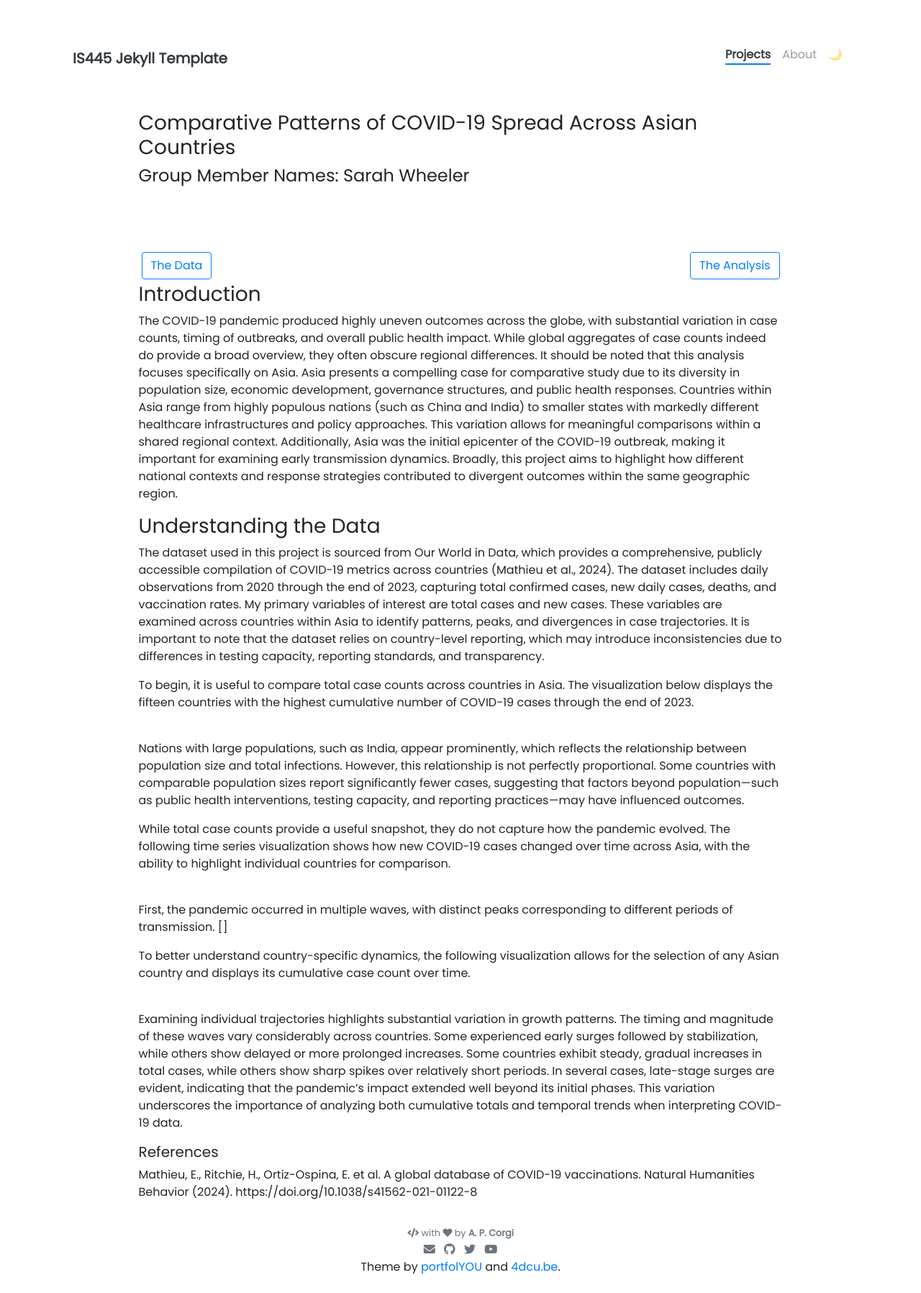
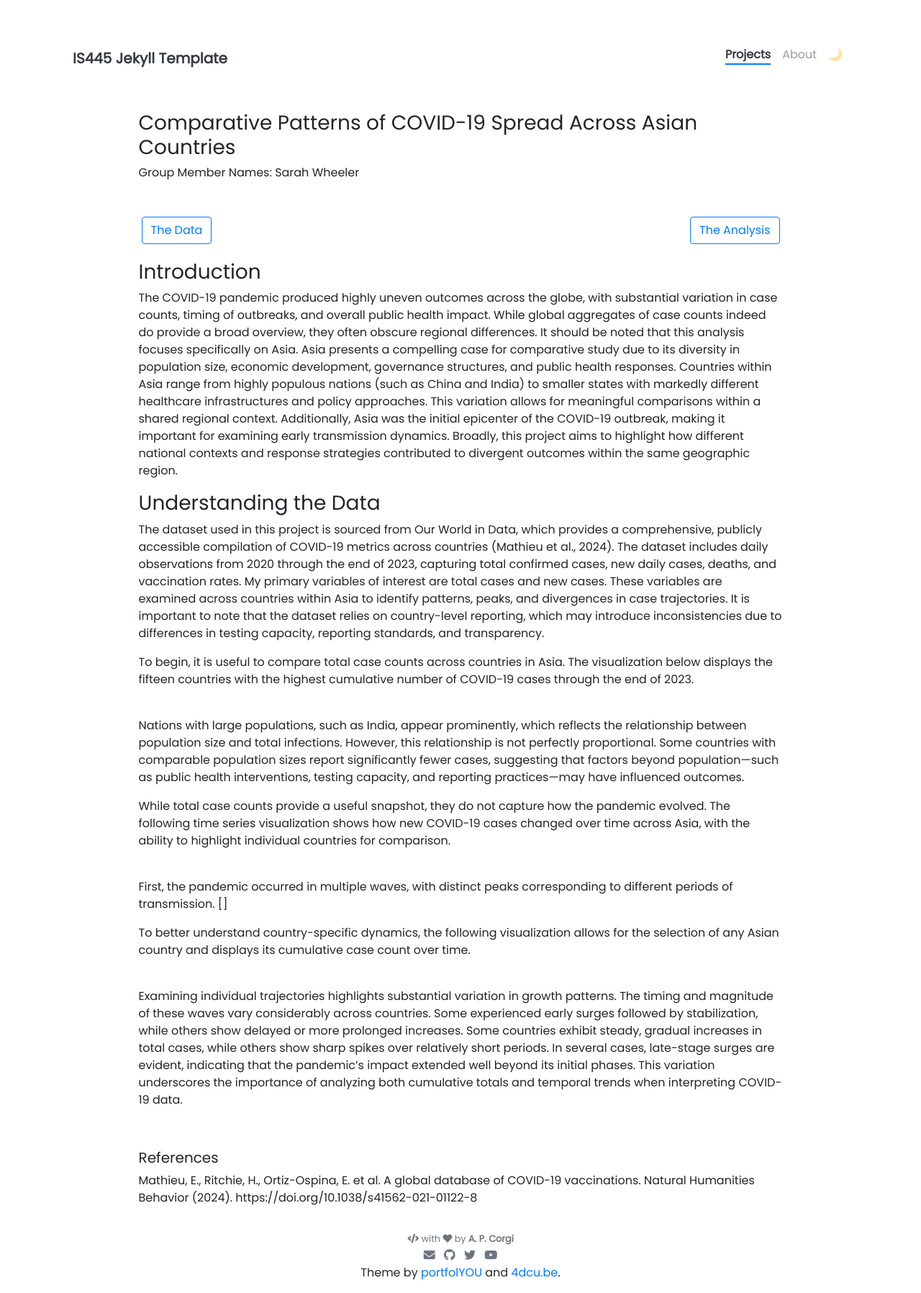
Before and after one commit to sarahawheeler/sarahawheeler.github.io, a Jekyll site: the page built from _projects/Final Project.md, in a window 1280 px wide. Shown: the whole page at 72% size. Built offline with Jekyll 4.4.1, drawn with Linux system fonts in a browser that asks for light colours; nearby versions of some CDN libraries.

Commit message:
polishing

```diff
--- a/_projects/Final Project.md
+++ b/_projects/Final Project.md
@@ -10,8 +10,7 @@ custom_js:
   - justcharts
 ---
 <h3>Comparative Patterns of COVID-19 Spread Across Asian Countries</h3>
-<h4> Group Member Names: Sarah Wheeler </h4>
-<br>
+<h6> Group Member Names: Sarah Wheeler </h6>
 
 <br>
 
@@ -20,11 +19,11 @@ custom_js:
 </div>
 
 <div class="right">
-{% include elements/button.html link="https://github.com/sarahawheeler/sarahawheeler.github.io/blob/main/python_notebooks/Final_Project_Workbook.ipynb" text="The Analysis" %}
+{% include elements/button.html link="https://github.com/sarahawheeler/sarahawheeler.github.io/blob/main/python_notebooks/Final_Project_WB.ipynb" text="The Analysis" %}
 </div>
 
 <br>
-
+<br>
 
 <h3> Introduction </h3>
 
@@ -52,6 +51,6 @@ To better understand country-specific dynamics, the following visualization allo
 
 Examining individual trajectories highlights substantial variation in growth patterns. The timing and magnitude of these waves vary considerably across countries. Some experienced early surges followed by stabilization, while others show delayed or more prolonged increases. Some countries exhibit steady, gradual increases in total cases, while others show sharp spikes over relatively short periods. In several cases, late-stage surges are evident, indicating that the pandemic’s impact extended well beyond its initial phases. This variation underscores the importance of analyzing both cumulative totals and temporal trends when interpreting COVID-19 data.
 
-
+<br>
 <h5> References </h5>
 Mathieu, E., Ritchie, H., Ortiz-Ospina, E. et al. A global database of COVID-19 vaccinations. Natural Humanities Behavior (2024). https://doi.org/10.1038/s41562-021-01122-8
```
Also changed, not shown: 8 other files.
